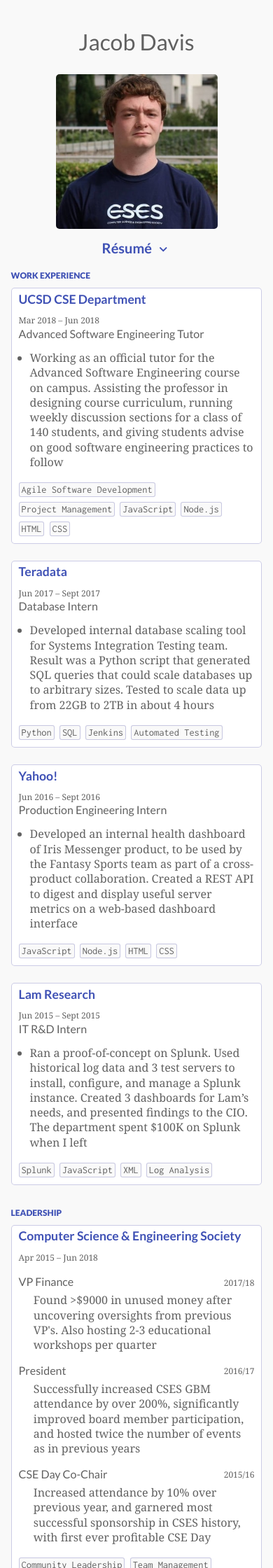
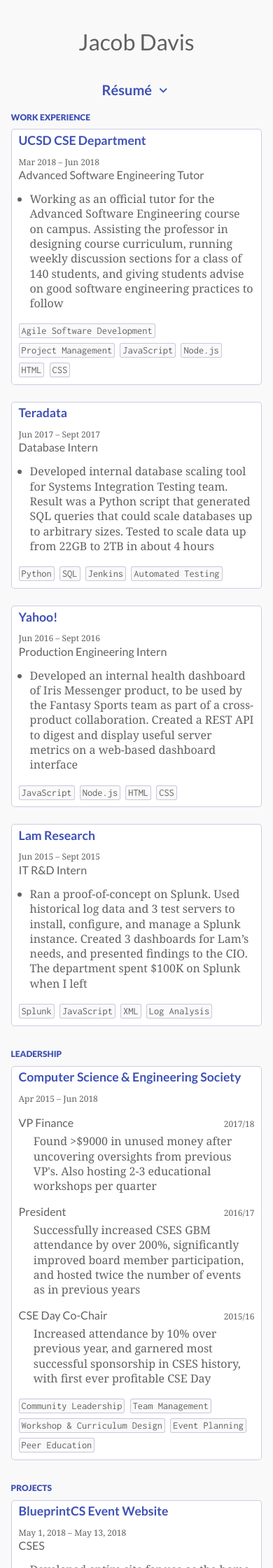
Before and after one commit to jsdavis/jsdavis.github.io, a Jekyll site: the page built from index.md, in a window 390 px wide. Shown: the top 2240 px of the page at 70% size. Built offline with Jekyll 4.4.1, drawn with Linux system fonts in a browser that asks for light colours; nearby versions of some CDN libraries; some of the changed text lies outside the part shown.

Commit message:
Added blueprint site and updated nav

```diff
--- a/_data/projects.yml
+++ b/_data/projects.yml
@@ -1,3 +1,18 @@
+- entity: "BlueprintCS Event Website"
+  role: "CSES"
+  link: "https://github.com/ucsdcses/blueprintcs-live"
+  start: "May 1, 2018"
+  end: "May 13, 2018"
+  tasks:
+    - "Developed entire site for use as the home base during day long engineering event"
+    - "Designed vue.js components for site template, to be used for future events"
+  skills:
+    - "JavaScript"
+    - "HTML"
+    - "Vue.js"
+    - "Sass"
+    - "Gulp"
+    - "Webpack"
 - entity: "Armchair All-Americans"
   role: "Acting CTO"
   link: "https://armchairallamericans.com"
--- a/_includes/nav.html
+++ b/_includes/nav.html
@@ -2,7 +2,6 @@
   <nav>
     <header id='header'>
       <h1>{{ site.resume_name }}</h1>
-      <img class='profile' alt='Jacob Davis' src=" {{ '/assets/img/profile.jpg' | relative_url }}">
     </header>
     {% for link in site.data.nav %}
       {% capture linkName %}
--- a/_includes/section.html
+++ b/_includes/section.html
@@ -7,7 +7,7 @@
 
   {% for card in include.cards %}
     {% if card.link %}
-      <a class='card' href='{{ card.link }}'>
+      <a class='card' target="_blank" href='{{ card.link }}'>
     {% else %}
       <article class='card'>
     {% endif %}
--- a/assets/css/main.sass
+++ b/assets/css/main.sass
@@ -195,6 +195,9 @@ a.card:hover
     margin-bottom: 3px
     border: 1px solid $card-border
 
+.mobile-only
+    display: none
+
 @each $i in 50, 60, 70, 80, 90, 100
     .lang-#{$i}
         background: linear-gradient(to right, rgba(0, 0, 0, 0.05) 1% * $i, transparent 1% * $i)
@@ -216,6 +219,9 @@ a.card:hover
             display: block
         img
             max-width: 70%
+
+    .mobile-only
+        display: initial
 
 
 @media screen and (max-width: 700px)
--- a/assets/js/main.js
+++ b/assets/js/main.js
@@ -63,7 +63,7 @@ const activeNav = document.querySelector('nav>.active');
 const activeSub = document.querySelector('nav>.active+.sub');
 
 if (activeSub) {
-    activeNav.innerHTML += '<i data-fa-transform="shrink-6 down-1 right-6" class="icon fas fa-chevron-down"></i>';
+    activeNav.innerHTML += '<i data-fa-transform="shrink-6 down-1 right-6" class="mobile-only icon fas fa-chevron-down"></i>';
     activeNav.addEventListener('click', e => {
         if (window.innerWidth > 900)
             return;
```
Also changed, not shown: assets/img/profile.jpg (deleted).
